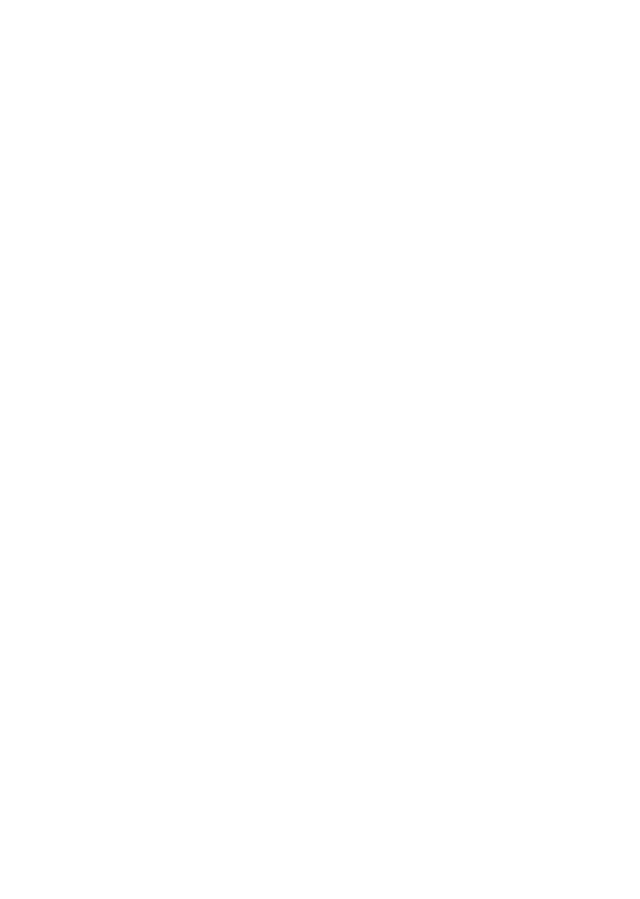
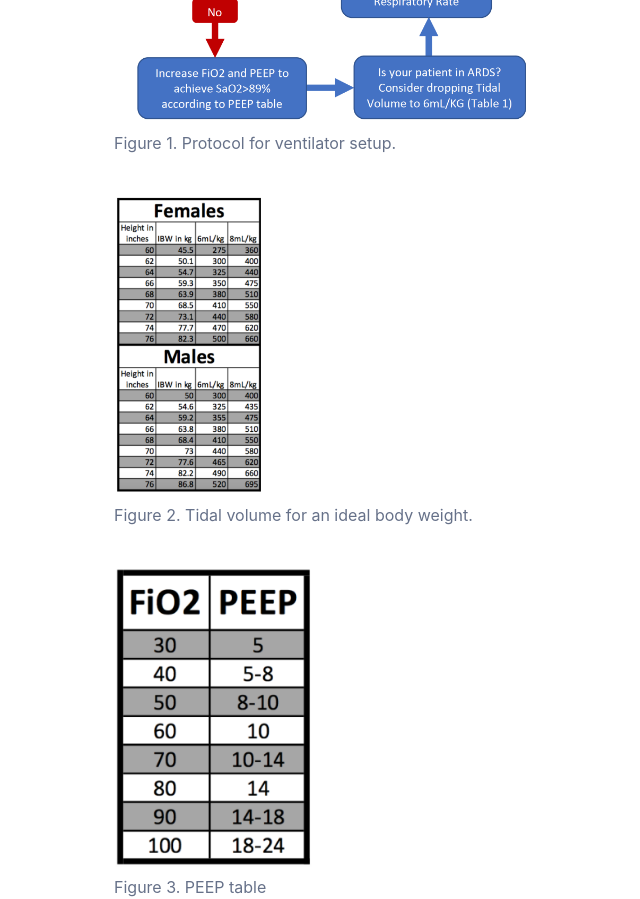
Before and after one commit to davycro/5minvent, a React (Create React App) app: page /initial-settings in a window 1280 px wide. Shown: the part 900-1799 px from the top of the page, without its empty margins (206-846 px from the left). Before the commit the page ends 800 px from the top, so only its background shows below. Built offline with nearby package versions, Linux system fonts and the light colour scheme.

Commit message:
added initial settings show notes

```diff
--- a/src/App.js
+++ b/src/App.js
@@ -18,6 +18,7 @@ import PressureSupport from './pages/PressureSupport.js'
 import SIMV from './pages/SIMV.js'
 import About from './pages/About.js'
 import Article from './pages/Article.js'
+import InitialSettings from './pages/InitialSettings.js'
 
 //
 // UTILITIES
@@ -31,10 +32,7 @@ const Home = () => (
     youtubeSrc="uL3VU0XAEFY" />
 )
 
-const InitialSettings = () => (
-  <Article title="Initial settings"
-    youtubeSrc="2Ez3dmYb9rQ" />
-)
+
 
 const TidalVolume = () => (
   <Article title="Tidal volume"
--- /dev/null
+++ b/src/pages/InitialSettings.js
@@ -0,0 +1,43 @@
+import React from 'react'
+import Article from './Article.js'
+import styled from 'styled-components'
+
+const Img = styled.img`
+  max-height: 300px;
+  display: block;
+  max-width: 100%;
+`
+
+const Figure = (props) => (
+  <figure className="figure" style={{marginBottom: "2rem"}}>
+    <Img src={props.src} />
+    <figcaption className="figure-caption">
+      {props.caption}
+    </figcaption>
+  </figure>
+)
+
+const InitialSettings = () => (
+  <Article
+    title="Initial settings"
+    youtubeSrc="2Ez3dmYb9rQ">
+
+    <h3 className="showNotes">Show notes</h3>
+
+    <Figure
+      src="initialSettings.png"
+      caption="Figure 1. Protocol for ventilator setup." />
+
+    <Figure
+      src="assist_control/figure1.png"
+      caption="Figure 2. Tidal volume for an ideal body weight." />
+
+    <Figure
+      src="assist_control/figure2.png"
+      caption="Figure 3. PEEP table" />
+
+  </Article>
+)
+
+
+export default InitialSettings
```
Also changed, not shown: public/initialSettings.png (added).
